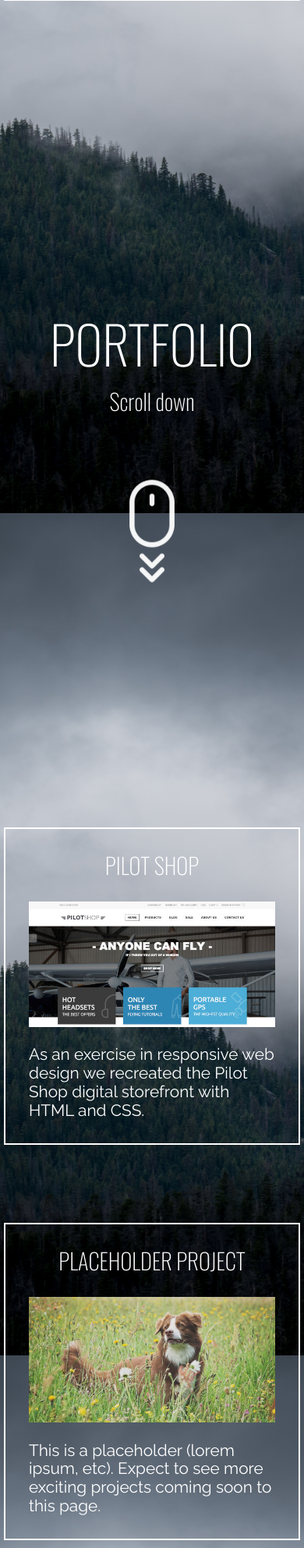
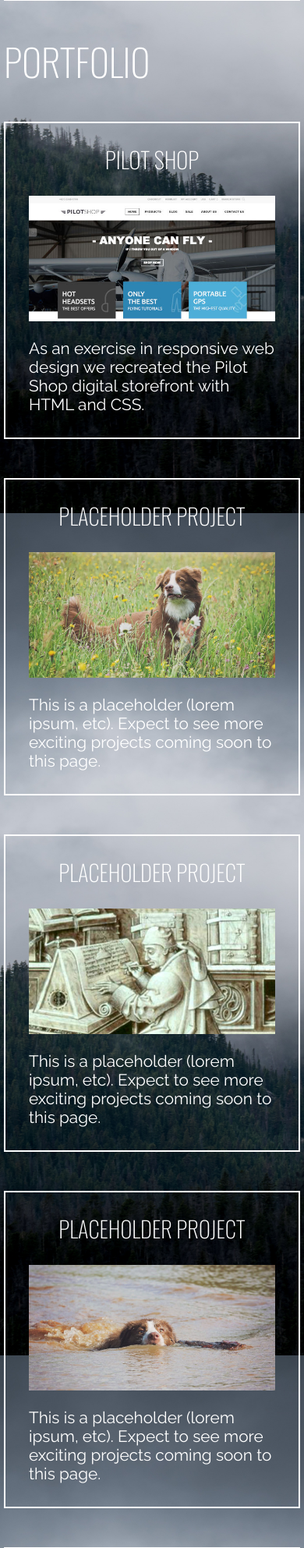
Before and after one commit to JKapella/portfolioSite, a PHP site: page / in a window 390 px wide. Shown: the part 1502-3487 px from the top of the page at 78% size. Run offline with PHP 8.4, Linux system fonts and the light colour scheme.

Commit message:
added hover styling and responsiveness

```diff
--- a/styles.css
+++ b/styles.css
@@ -86,6 +86,18 @@ article {
     border: 2px solid #FFFFFF;
     padding: 30px;
     margin-bottom: 100px;
+    -o-transition:.5s;
+    -ms-transition:.5s;
+    -moz-transition:.5s;
+    -webkit-transition:.5s;
+}
+
+article:hover {
+    -webkit-box-shadow: 0px 0px 53px 5px rgba(0,0,0,1);
+    -moz-box-shadow: 0px 0px 53px 5px rgba(0,0,0,1);
+    box-shadow: 0px 0px 53px 5px rgba(0,0,0,1);
+    background-color: rgba(217,217,217,0.3);
+    cursor: pointer;
 }
 
 article h3 {
@@ -141,6 +153,15 @@ article p {
         width: 100%;
     }
 
+    h2  {
+        margin: 50px auto 50px auto;
+        text-align: left;
+    }
+
+    h2+h3 {
+        display: none;
+    }
+
     .container {
         width: 700px;
     }
@@ -150,6 +171,10 @@ article p {
         margin: 400px auto 400px auto;
         width: 175px;
     }
+
+    .scrollingMouseImage {
+        display: none;
+    }
 }
 
 @media screen and (max-width: 750px) {
@@ -158,8 +183,16 @@ article p {
         margin-top: 150px;
     }
 
+    h2  {
+        font-size: 3rem;
+    }
+
     h3 {
         font-size: 1.8rem;
+    }
+
+    article {
+        margin-bottom: 50px;
     }
 
     .container {
```
